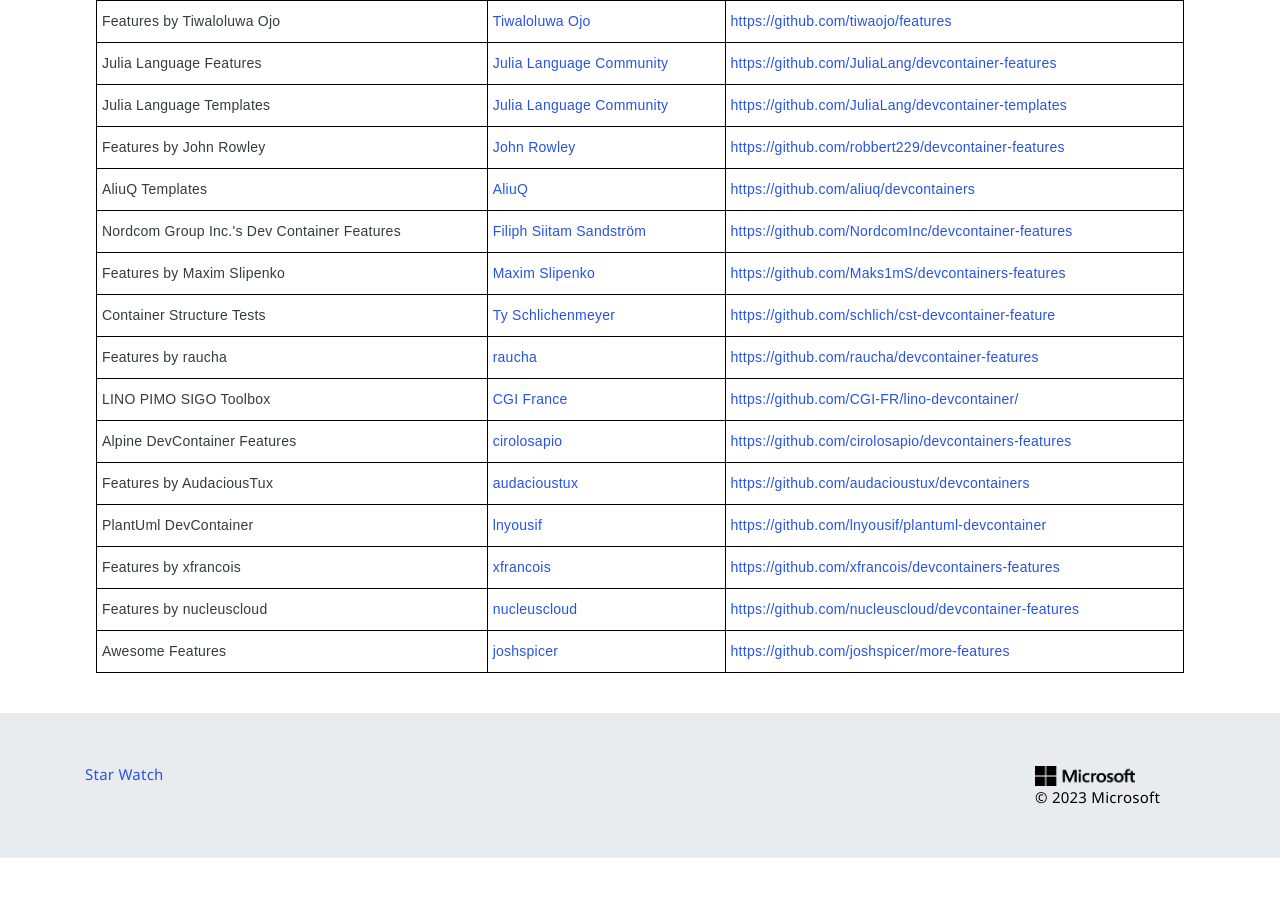
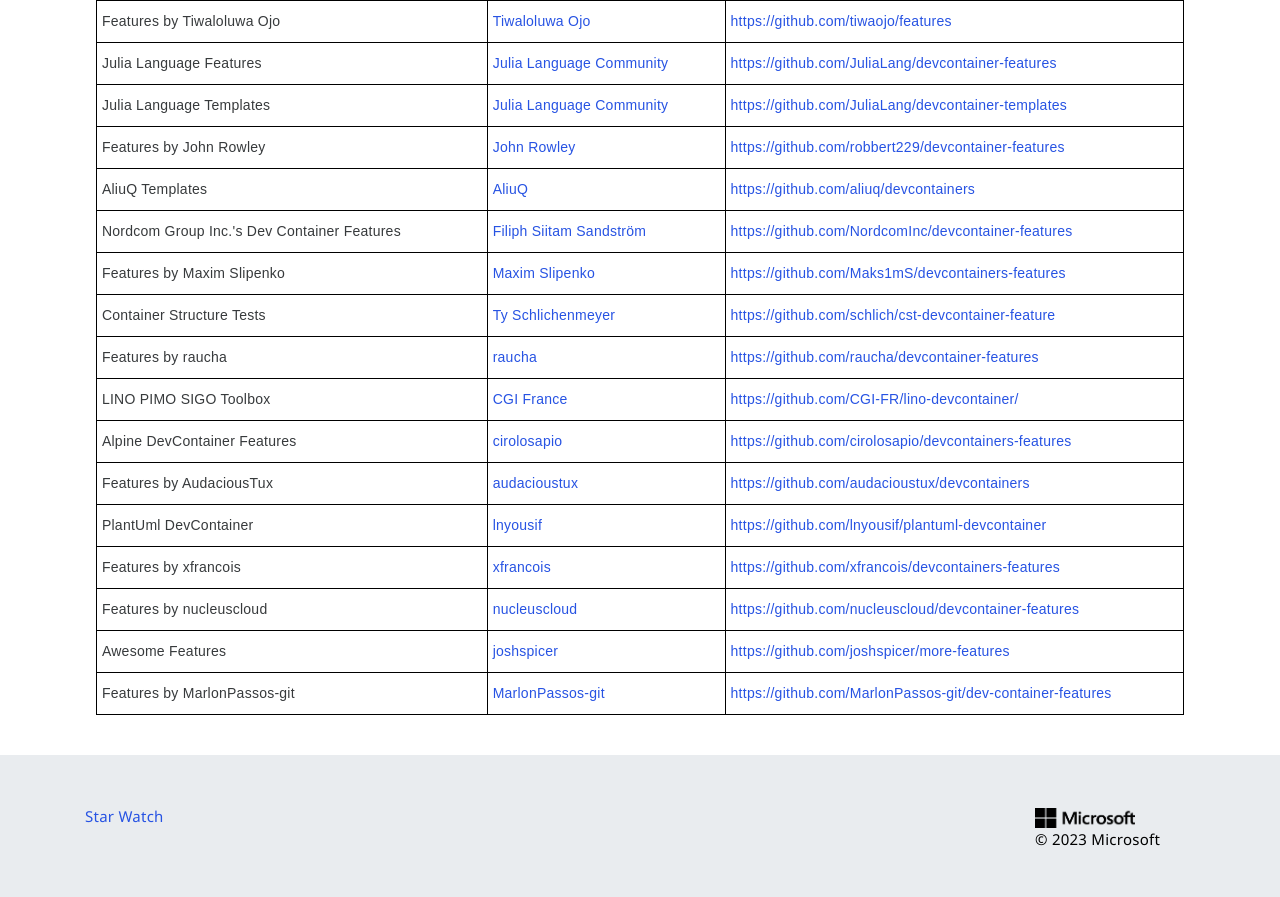
Before and after one commit to devcontainers/devcontainers.github.io, a Jekyll site: the page built from collections.html, in a window 1280 px wide and 900 px high, scrolled down 4786 px. Shown: the top 897 px of the window. Built offline with Jekyll 4.4.1, drawn with Linux system fonts in a browser that asks for light colours; nearby versions of some CDN libraries; comment, search, counter and statistics services are not loaded; before the commit the page ends 5644 px from its top, so only the background shows below that.

Commit message:
add features by MarlonPasso-git (#314)
* add features by MarlonPasso-git

* Update _data/collection-index.yml

Co-authored-by: Samruddhi Khandale <samruddhikhandale@github.com>

* Update _data/collection-index.yml

Co-authored-by: Samruddhi Khandale <samruddhikhandale@github.com>

---------

Co-authored-by: Samruddhi Khandale <samruddhikhandale@github.com>

```diff
--- a/_data/collection-index.yml
+++ b/_data/collection-index.yml
@@ -608,3 +608,8 @@
   contact: https://github.com/joshspicer/more-features/issues
   repository: https://github.com/joshspicer/more-features
   ociReference: ghcr.io/joshspicer/more-features
+- name: Features by MarlonPassos-git
+  maintainer: MarlonPassos-git
+  contact: https://github.com/MarlonPassos-git/dev-container-features/issues
+  repository: https://github.com/MarlonPassos-git/dev-container-features
+  ociReference: ghcr.io/marlonpassos-git/dev-container-features
```
